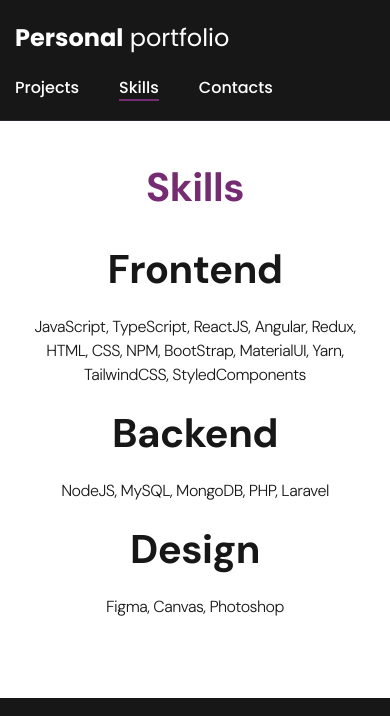
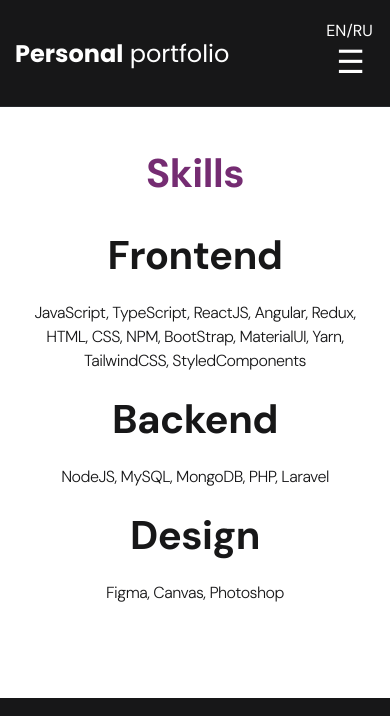
Before and after one commit to SiZeSky/SiZeSky.github.io, a plain HTML site: page skills.html in a window 390 px wide. Shown: the top 716 px of the page. Drawn offline with Linux system fonts and the light colour scheme.

Commit message:
Add files via upload

```diff
--- a/skills.html
+++ b/skills.html
@@ -11,14 +11,20 @@
 <body>
     <nav class="nav">
         <div class="container">
-            <div class="navrow">
-                <a href="./index.html" class="logo"><strong>Personal</strong> portfolio</a>
+        <div class="navrow">
+            <a href="./index.html" class="logo"><strong>Personal</strong> portfolio</a>
+            <div class="navdrop">
+                <div class="navlist__item">
+                    <p>EN</p>/<p>RU</p>
+                </div>
+                <button class="navburger">&#9776;</button>
                 <ul class="navlist">
-                    <li class="navlist__item"><a href="./index.html"
-                            class="navlist__link">Projects</a></li>
-                    <li class="navlist__item"><a href="./skills.html" class="navlist__link navlist__link--active">Skills</a></li>
+                    <li class="navlist__item"><a href="./index.html" class="navlist__link navlist__link">Projects</a></li>
+                    <li class="navlist__item"><a href="./skills.html" class="navlist__link">About</a></li>
+                    <li class="navlist__item"><a href="./skills.html" class="navlist__link--active">Skills</a></li>
                     <li class="navlist__item"><a href="./contacts.html" class="navlist__link">Contacts</a></li>
                 </ul>
+            </div>
             </div>
         </div>
     </nav>
--- a/source/css/main.css
+++ b/source/css/main.css
@@ -61,6 +61,10 @@
     letter-spacing: normal;
 }
 
+.nav p {
+    display: inline;
+}
+
 .navrow {
     display: flex;
     justify-content: space-between;
@@ -91,6 +95,10 @@
     font-family: "Poppins", sans-serif;
 }
 
+.navlist p {
+    display: inline;
+}
+
 .navlist__link {
     color: var(--header-text);
     transition: opacity 200ms ease-in;
@@ -102,6 +110,7 @@
 
 .navlist__link--active {
     position: relative;
+    color: var(--white);
 }
 
 .navlist__link--active::before {
@@ -115,6 +124,11 @@
     height: 2px;
     width: 100%;
     background-color: var(--accent);
+}
+
+.navburger{
+    display: none;
+    transition: 500ms;
 }
 
 /* Header */
@@ -389,6 +403,36 @@
     }
 }
 
+@media (max-width: 740px) {
+    .navburger {
+        font-size: 2em;
+        padding-inline: 10px;
+        padding-bottom: 3px;
+        border: none;
+        background-color: var(--dark-bg);
+        color: var(--white);
+        display: block;
+        cursor: pointer;
+    }
+
+    .navlist {
+        display: none;
+    }
+
+    .navburger:hover {
+        opacity: 0.8;
+    }
+
+    .navdrop:hover .navlist {
+        display: block;
+        position: absolute;
+        right: 1px;
+        color: var(--common-color);
+        background-color: var(--dark-bg);
+        font-size: 28px;
+    }
+}
+
 @media (max-width: 680px) {
     .project {
         max-width: 600px;
@@ -397,7 +441,7 @@
 
 @media (max-width: 620px) {
     .header {
-        min-height: unset;
+        min-height: 500px;
     }
 
     .header__title {
```
Also changed, not shown: contacts.html (+11 -5 lines), index.html (+12 -5 lines), project-page.html (+8 -1 lines).
